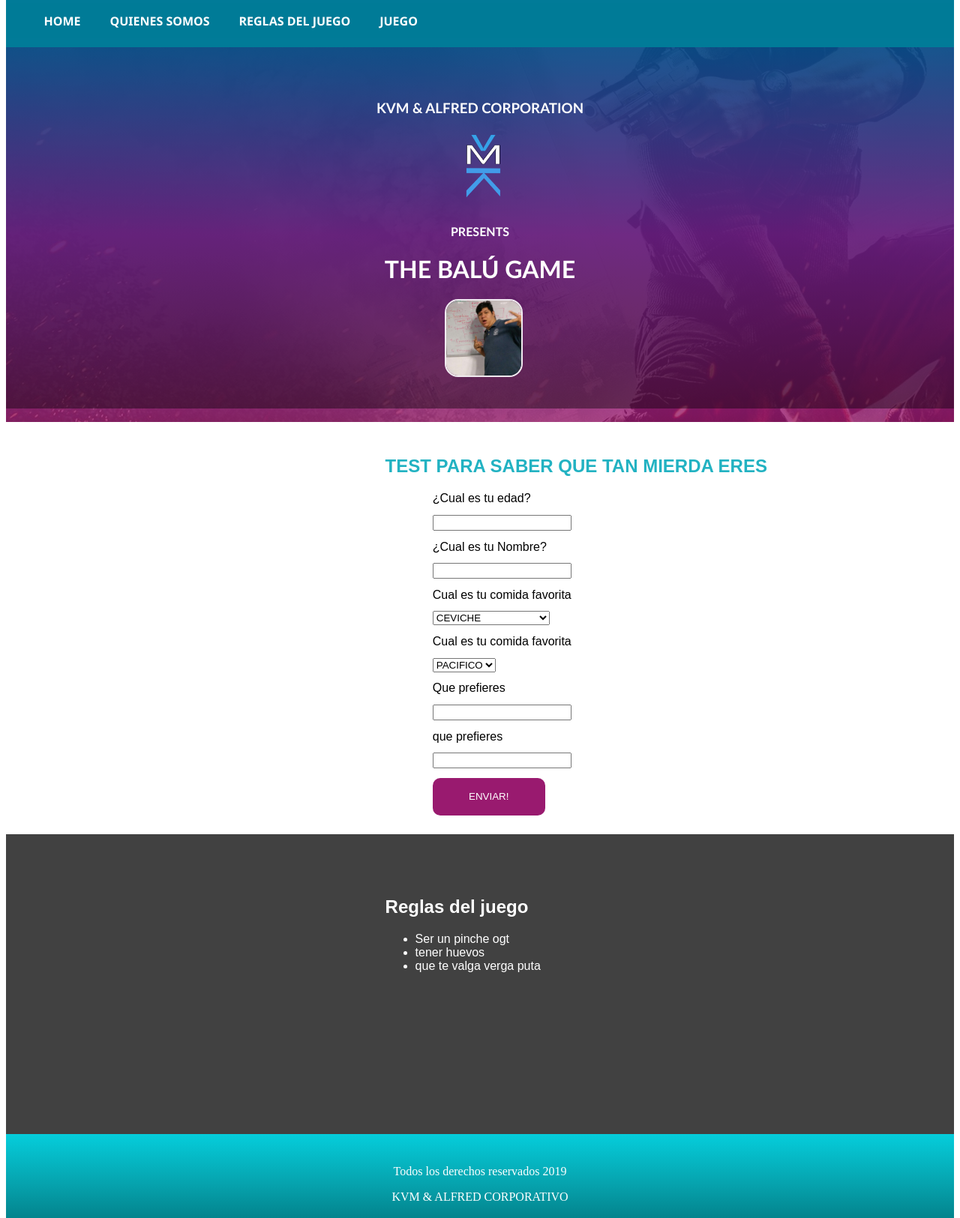
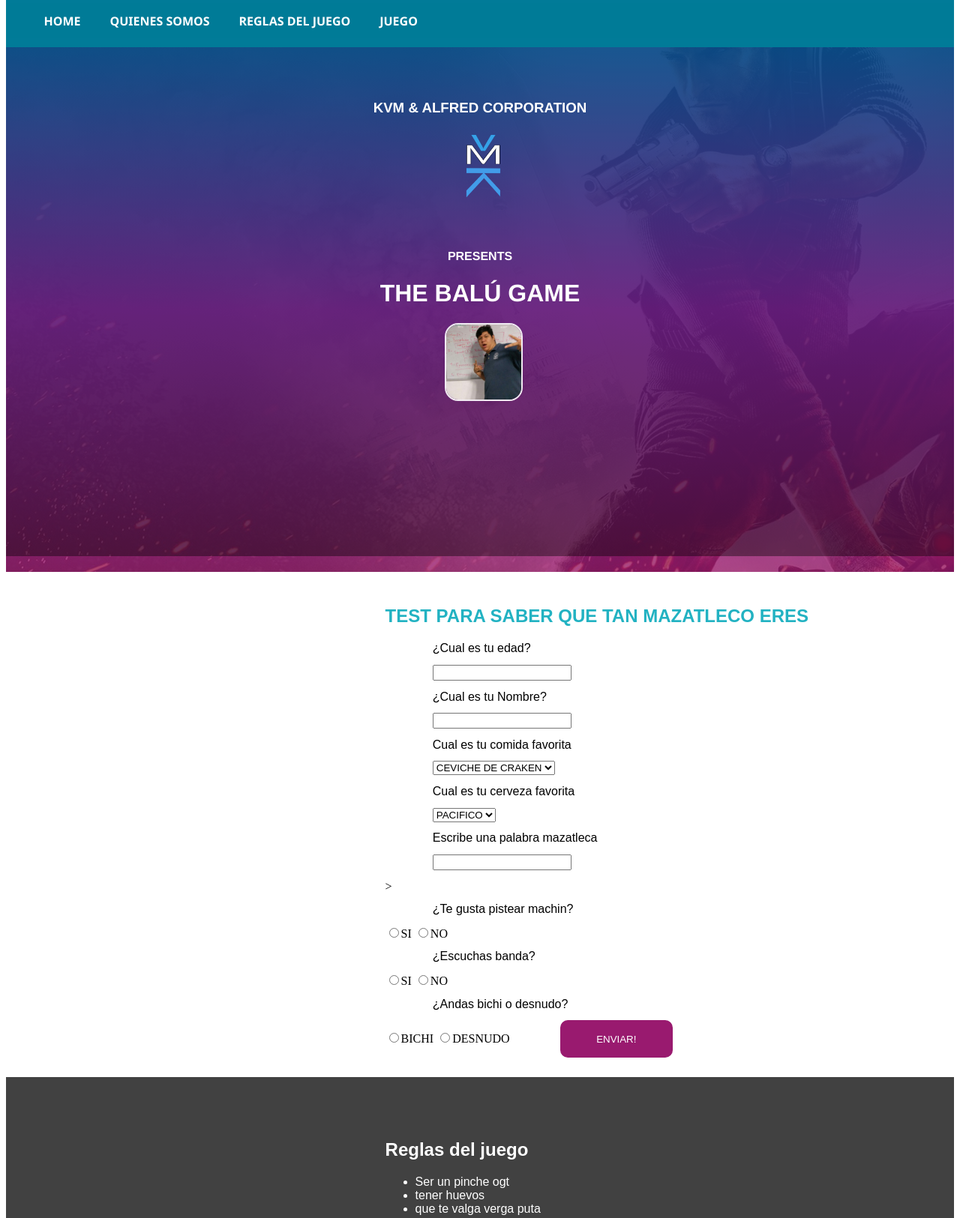
Before and after one commit to kevinvm56/JuegoHW, a plain HTML site: page index.html in a window 1280 px wide. Shown: the part 20-1645 px from the top of the page at 75% size. Drawn offline with Linux system fonts and the light colour scheme.

Commit message:
add nuevas secciones
añadi algunas secciones y el archivo javascript donde manejaremos todas las funciones

```diff
--- a/css/estilo.css
+++ b/css/estilo.css
@@ -44,19 +44,22 @@ body{
     background-attachment: fixed;
     background-position:    center;
 
-    height: 500px;
+    height: 700px;
 }
 
 .Encabezado h1,h3,h4{
     color:white;
     text-align: center;
     font-family: 'Trebuchet MS', 'Lucida Sans Unicode', 'Lucida Grande', 'Lucida Sans', Arial, sans-serif;
+    font-family: 'Franklin Gothic Medium', 'Arial Narrow', Arial, sans-serif;
+
 }
 
 .Encabezado #logo{
     height: 100px;
     width: 100px;
 padding-left: 46%;
+margin-bottom: 3%;
 }
 
 .Encabezado #foto{
@@ -68,8 +71,9 @@ border-radius: 18px;
 }
 .Encabezado .poster{
     padding:4%;
-    padding-bottom: 3%;
+    padding-bottom: 16%;
     background: rgba(0,0,0,0.4);
+
 }
 
 .container{
@@ -130,6 +134,14 @@ font-family: Arial, Helvetica, sans-serif;
 }
 
 
+.respuesta{
+    background-attachment: fixed;
+    background:rgb(1, 123, 152);
+    color:white;
+    padding:5% 20%;
+    margin-top: 1%;
+}
+
 
 
 footer{
@@ -137,4 +149,5 @@ footer{
     color:white;
     text-align: center;
     padding: 2%;
+    font-family: 'Franklin Gothic Medium', 'Arial Narrow', Arial, sans-serif;
 }
--- a/index.html
+++ b/index.html
@@ -5,6 +5,7 @@
     <meta name="viewport" content="width=device-width, initial-scale=1.0">
     <meta http-equiv="X-UA-Compatible" content="ie=edge">
     <link rel="stylesheet" href="css/estilo.css">
+    <script src="js/funciones.js"></script>
     <title>The balú game</title>
 </head>
 <body>
@@ -29,7 +30,7 @@
     </header>
     <section class="container" id="container">
         <div class="Container-game">
-                <h1>TEST PARA SABER QUE TAN MIERDA ERES</h1>
+                <h1>TEST PARA SABER QUE TAN MAZATLECO ERES</h1>
                 <form action="" class="Formulario" id="Formulario">
                     <label for="edad" class="component"> ¿Cual es tu edad?</label>
                     <input type="text" id="edad" class="component">
@@ -37,28 +38,36 @@
                     <input type="text" id="nombre" class="component">
                     <label for="nombre" class="component"> Cual es tu comida favorita</label>
                     <select name="comida" id="comida" class="component">
-                        <option>CEVICHE</option>
+                        <option>CEVICHE DE CRAKEN</option>
                         <option>AGUACHILE</option>
                         <option>FRIJOLES PUERCOS</option>
-                        <option>OTRO</option>
+
                     </select>
-                    <label for="nombre" class="component"> Cual es tu comida favorita</label>
+                    <label for="nombre" class="component"> Cual es tu cerveza favorita</label>
                     <select name="comida" id="comida" class="component">
                             <option>PACIFICO</option>
                             <option>TECATE</option>
                             <option>MILLER</option>
                             <option>INDIO</option>
                         </select>
-                    <label for="nombre" class="component">Que prefieres</label>
-                    <input type="text" id="nombre" class="component">
-                    <label for="nombre" class="component"> que prefieres</label>
-                    <input type="text" id="nombre" class="component">
+                    <label for="nombre" class="component">Escribe una palabra mazatleca</label>
+                    <input type="text" id="" class="component">>
+                    <label for="nombre" class="component"> ¿Te gusta pistear machin?</label>
+                    <input type="radio" id="" class="" name="pregunta5" value="SI">SI
+                    <input type="radio" id="" class="" name="pregunta5" value="NO">NO
 
-                    <button onclick="" class="btn">ENVIAR!</button>
+                    <label for="nombre" class="component"> ¿Escuchas banda?</label>
+                    <input type="radio" id="" class="" name="pregunta5" value="SI">SI
+                    <input type="radio" id="" class="" name="pregunta5" value="NO">NO
+                    <label for="nombre" class="component"> ¿Andas bichi o desnudo?</label>
+                    <input type="radio" id="" class="" name="pregunta5" value="SI">BICHI
+                    <input type="radio" id="" class="" name="pregunta5" value="NO">DESNUDO
+
+                    <button onclick="procesar()" class="btn" id="btnEnviar">ENVIAR!</button>
                 </form>
         </div>
 
-        <div class="respuesta">
+        <div class="res" id="respuesta">
 
 
         </div>
--- /dev/null
+++ b/js/funciones.js
@@ -0,0 +1,13 @@
+window.addEventListener('load',function(event){
+alert("BIENVENIDO AL MEJOR SITIO");
+});
+
+ function procesar(){
+    var edad = document.getElementById("edad").value;
+    var nombre=document.getElementById("nombre").value;
+
+    var respuesta=document.getElementById("respuesta");
+
+    respuesta.innerHTML="<p class='respuesta'>soy un texto nuevo</p>";
+
+ }
```
